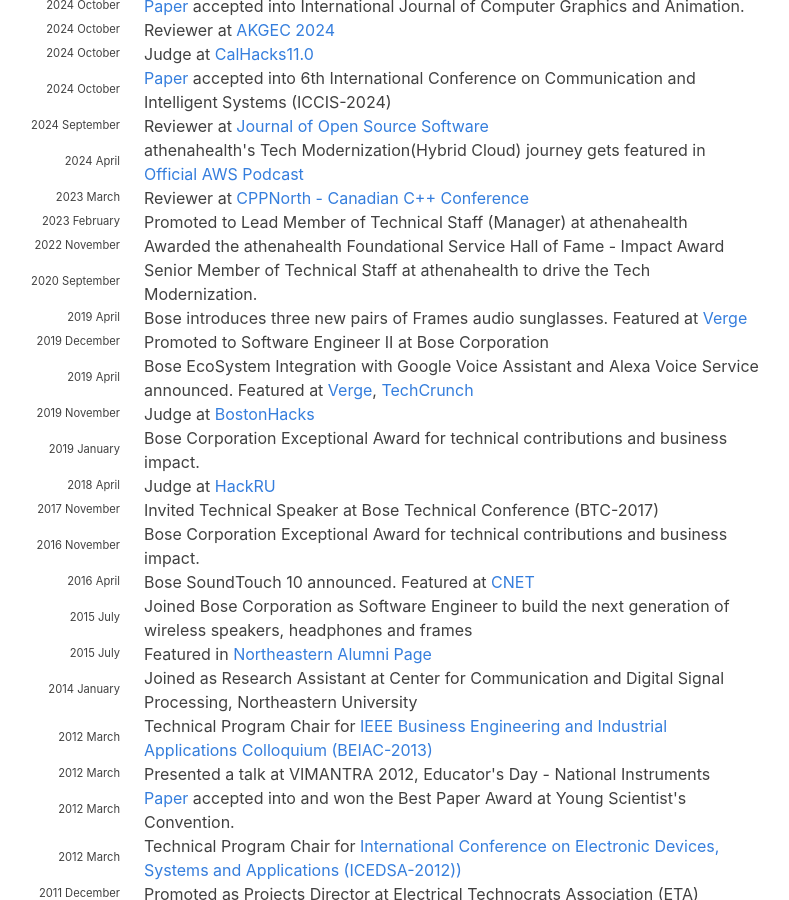
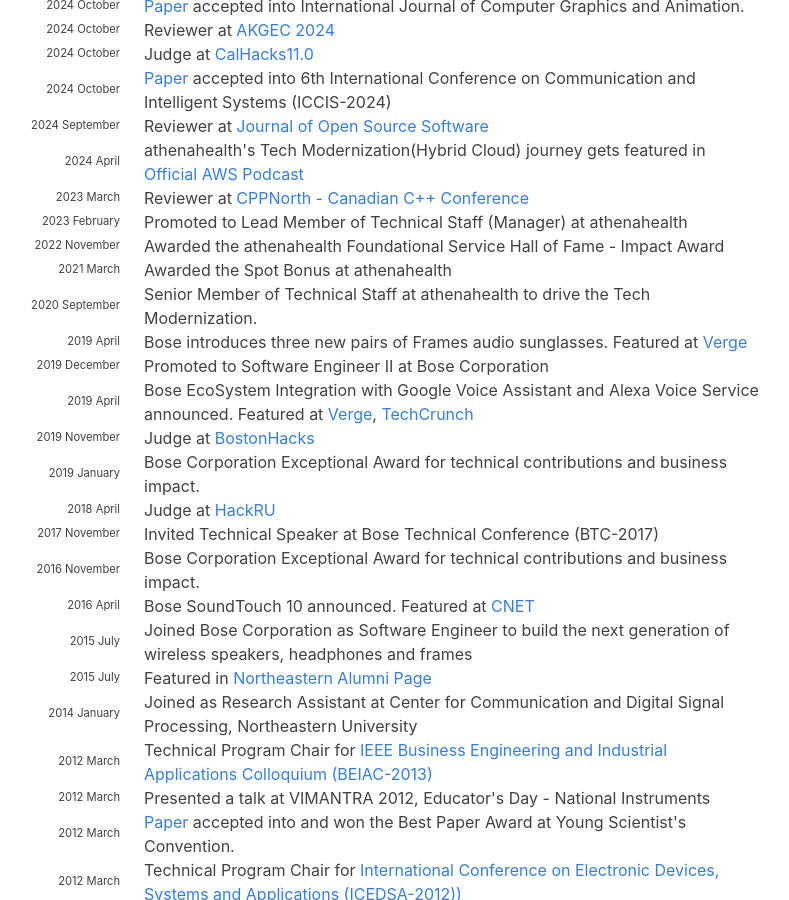
Before and after one commit to hariharanragothaman/hariharanragothaman.github.io, a Jekyll site: the page built from index.md, in a window 1280 px wide and 900 px high, scrolled down 1876 px. Shown: the whole window, without its empty margins (188-977 px from the left). Built offline with Jekyll 4.4.1, drawn with Linux system fonts in a browser that asks for light colours; nearby versions of some CDN libraries; some web fonts are replaced.

Commit message:
Polishes and Updates

```diff
--- a/_data/news.yaml
+++ b/_data/news.yaml
@@ -211,6 +211,9 @@
   description: Awarded the athenahealth Foundational Service Hall of Fame - Impact Award
 
 #-------------------------------------------- 2021 --------------------------------------------------------------------
+- year: 2021
+  year-extra: March
+  description: Awarded the Spot Bonus at athenahealth
 
 #-------------------------------------------- 2020 --------------------------------------------------------------------
 
```
